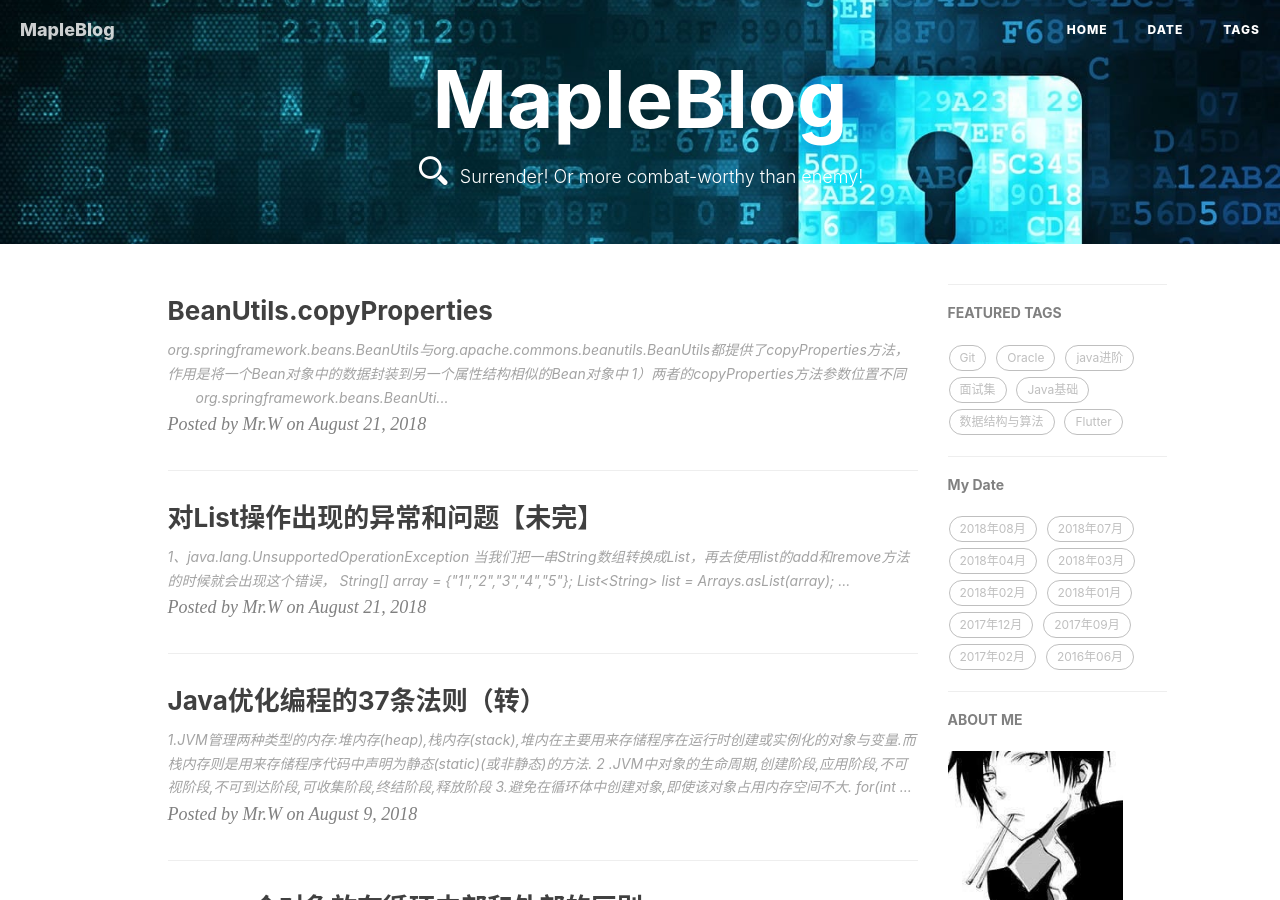
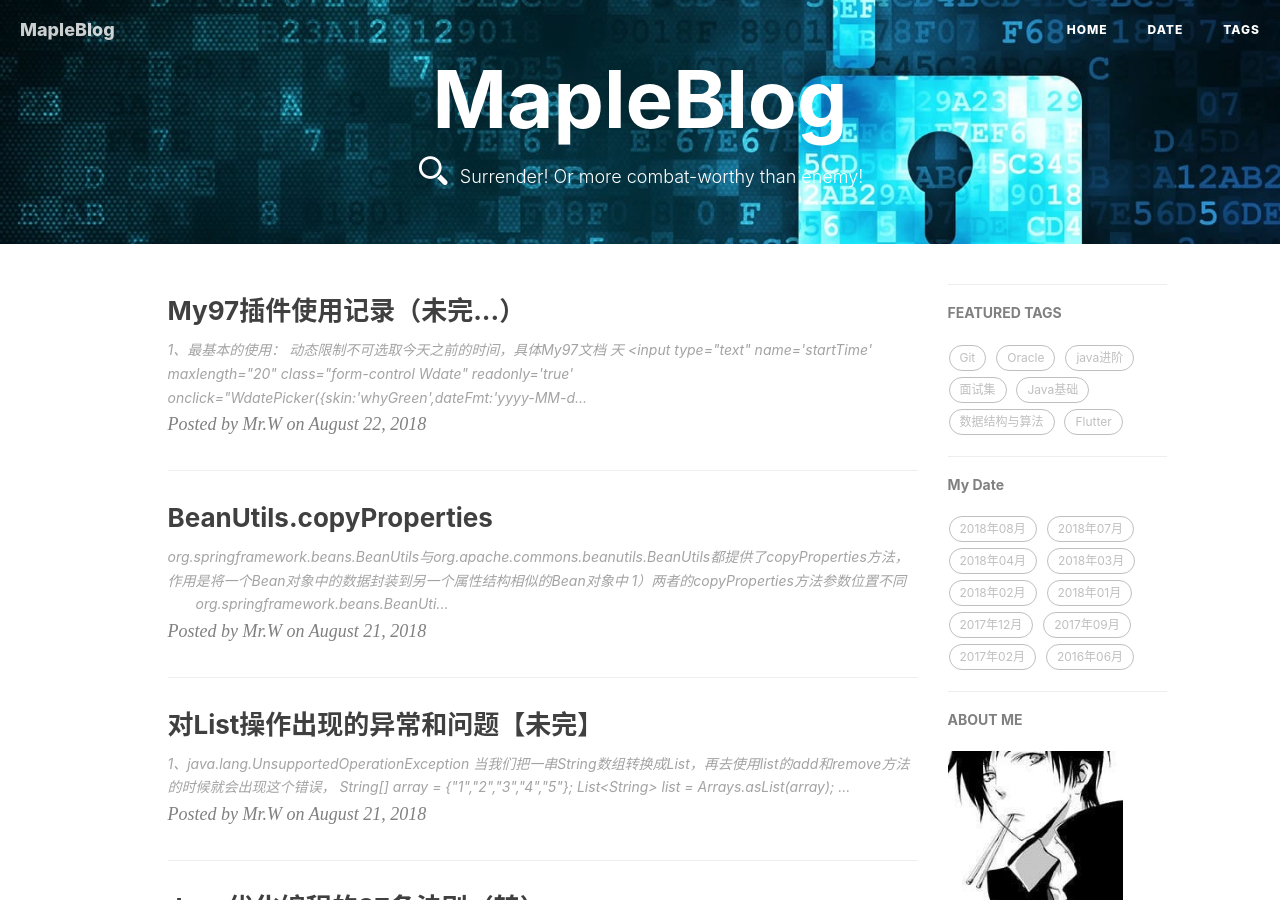
Before and after one commit to wjw0315/wjw0315.github.io, a Jekyll site: the page built from index.html, in a window 1280 px wide and 900 px high. Built offline with Jekyll 4.4.1, drawn with Linux system fonts in a browser that asks for light colours; the list of posts is cut into pages by our own code; comment, search, counter and statistics services are not loaded; some of the changed text lies outside the part shown.

Commit message:
Update 2018-8-22-My97.md

```diff
--- a/_posts/2018/8/2018-8-22-My97.md
+++ b/_posts/2018/8/2018-8-22-My97.md
@@ -1,10 +1,10 @@
 ---
 layout:     post
 title:      My97插件使用记录（未完...）
-date:       2018-7-25
+date:       2018-8-22
 author:     Mr.W
 header-img: img/post-bg-rwd.jpg
-category: web
+category: 前端
 catalog: true
 tags:
 - 前端
```
